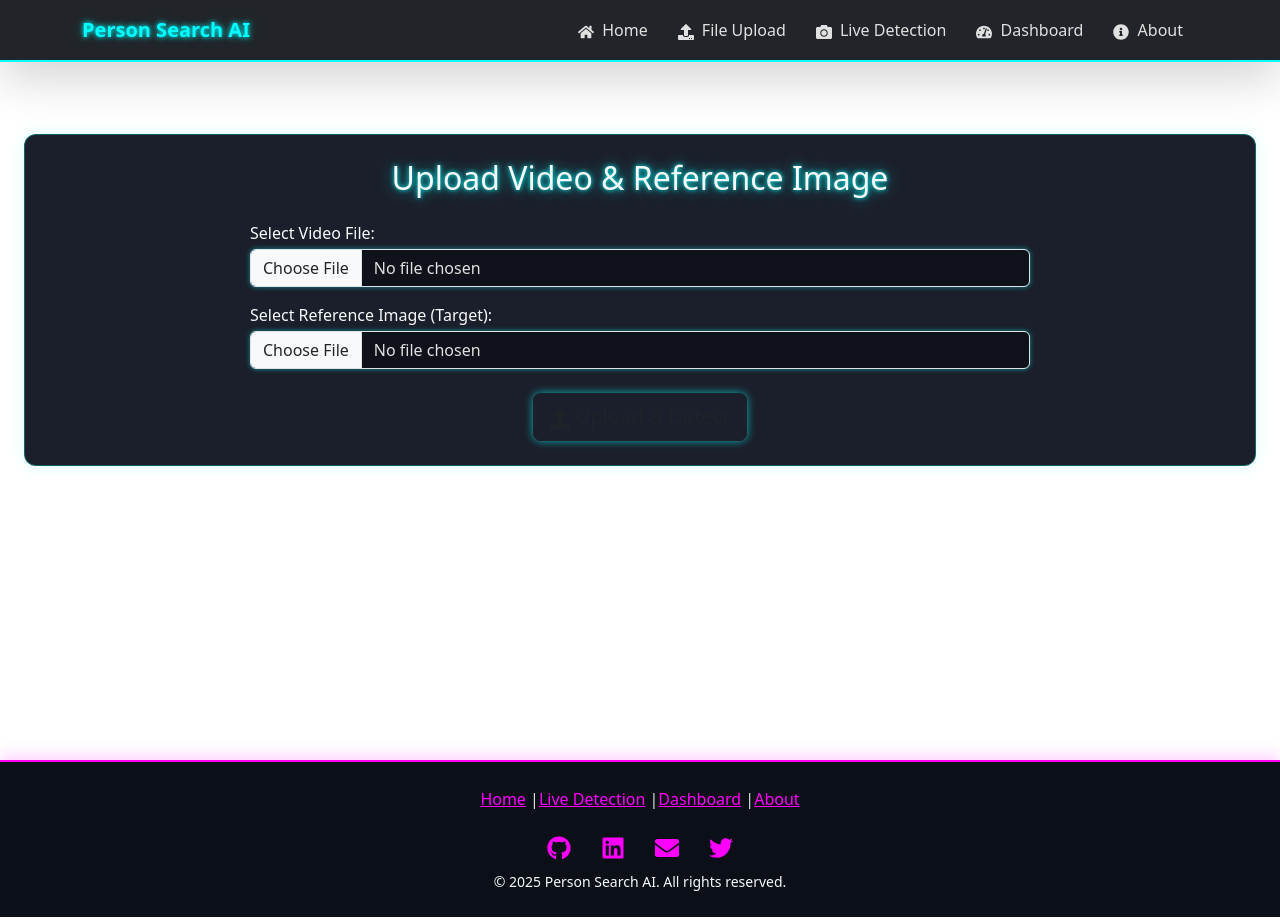
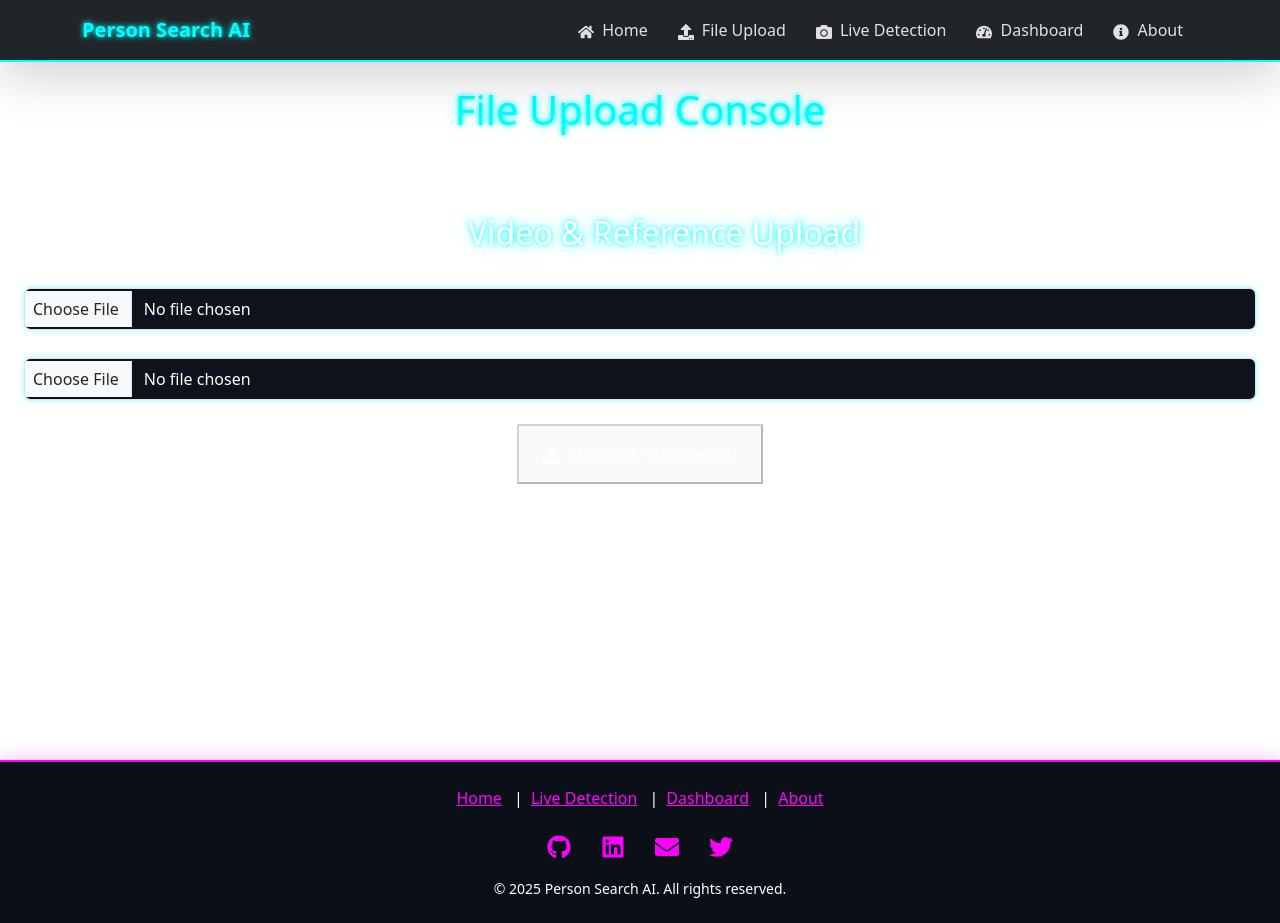
Before and after one commit to Immanuelonly01/AI-powered-Face-Identification-in-CCTV-Footage, a React (Vite) app in the folder frontend/: page /upload in a window 1280 px wide. Built offline with nearby package versions, Linux system fonts and the light colour scheme.

Commit message:
connect to frontend

```diff
--- a/frontend/src/components/FileUpload.jsx
+++ b/frontend/src/components/FileUpload.jsx
@@ -1,60 +1,138 @@
 import React, { useState } from "react";
 import axios from "axios";
-import { FaUpload } from "react-icons/fa";
+import { FaUpload, FaSpinner } from "react-icons/fa";
+import DetectionResults from "./DetectionResults.jsx"; // Assuming DetectionResults is imported
 
-export default function FileUpload({ onUpload }) {
-  const [video, setVideo] = useState(null);
-  const [image, setImage] = useState(null);
+export default function FileUpload() {
+    const [videoFile, setVideoFile] = useState(null);
+    const [refImageFile, setRefImageFile] = useState(null);
     const [loading, setLoading] = useState(false);
+    const [progress, setProgress] = useState(0);
+    const [results, setResults] = useState(null);
+    const [error, setError] = useState(null);
+    const [videoFilename, setVideoFilename] = useState('');
 
-  const handleUpload = async () => {
+    const handleSearchStart = () => {
         setLoading(true);
+        setResults(null);
+        setError(null);
+    };
+
+    const handleSearchComplete = (data, errMsg = null) => {
+        setLoading(false);
+        if (errMsg) {
+            setError(errMsg);
+            setResults(null);
+        } else if (data && data.results) {
+            setResults(data.results);
+            setVideoFilename(data.video_filename);
+            setError(null);
+        }
+    };
+
+
+    const handleUploadAndSearch = async (e) => {
+        e.preventDefault();
+        if (!videoFile || !refImageFile) {
+            alert("Please select both a video and a reference image.");
+            return;
+        }
+
+        handleSearchStart();
+        setLoading(true);
+        setProgress(0);
+
         const formData = new FormData();
-    formData.append("video", video);
-    formData.append("reference", image);
+        formData.append("video", videoFile);
+        formData.append("reference_image", refImageFile);
+
         try {
-      // NOTE: onUpload isn't defined here but assumes it's passed from a parent component (App or Home)
-      const res = await axios.post("http://localhost:5000/upload", formData);
-      onUpload && onUpload(res.data);
-      alert("Detection successful! Check dashboard.");
-    } catch (err) {
-      console.error(err);
-      alert("Upload failed. See console for details.");
+            const response = await axios.post("/api/upload_and_search", formData, {
+                onUploadProgress: (progressEvent) => {
+                    const percentCompleted = Math.round((progressEvent.loaded * 100) / progressEvent.total);
+                    setProgress(percentCompleted);
+                },
+            });
+
+            handleSearchComplete(response.data);
+
+        } catch (error) {
+            console.error('Search failed:', error);
+            const errMsg = error.response?.data?.error || 'An unexpected error occurred during search.';
+            handleSearchComplete(null, errMsg);
+        } finally {
+            setLoading(false);
+            setProgress(0);
         }
-    setLoading(false);
     };
 
     return (
-    <div className="upload-container text-center my-5 p-4 card-glow">
-      <h2 className="text-light mb-4">Upload Video & Reference Image</h2>
-      <div className="row justify-content-center">
-        <div className="col-md-8">
-          <label className="d-block text-start text-light mb-1">Select Video File:</label>
+        <div className="text-white">
+            <header className="text-center mb-10">
+                <h1 className="text-4xl font-extrabold text-cyan-400 neon-text">File Upload Console</h1>
+                <p className="text-lg text-gray-400">Upload video footage and a reference image to begin the automated search.</p>
+            </header>
+            <form onSubmit={handleUploadAndSearch} className="upload-container text-center my-5 p-6 bg-gray-800 rounded-lg shadow-2xl">
+                <h2 className="text-2xl text-white mb-6 font-semibold"><FaUpload className="inline me-2" /> Video & Reference Upload</h2>
+
+                <div className="grid md:grid-cols-2 gap-6 mb-6">
+                    <div>
+                        <label className="d-block text-start text-gray-300 mb-1">CCTV Video Footage (.mp4):</label>
                         <input
                             type="file"
                             accept="video/*"
-            onChange={e => setVideo(e.target.files[0])}
-            className="form-control form-control-dark mb-3"
+                            onChange={e => setVideoFile(e.target.files[0])}
+                            className="form-control form-control-dark w-full p-2 bg-gray-700 border-gray-600 rounded text-white"
+                            required
                         />
                     </div>
-        <div className="col-md-8">
-          <label className="d-block text-start text-light mb-1">Select Reference Image (Target):</label>
+                    <div>
+                        <label className="d-block text-start text-gray-300 mb-1">Reference Image (Face):</label>
                         <input
                             type="file"
                             accept="image/*"
-            onChange={e => setImage(e.target.files[0])}
-            className="form-control form-control-dark mb-4"
+                            onChange={e => setRefImageFile(e.target.files[0])}
+                            className="form-control form-control-dark w-full p-2 bg-gray-700 border-gray-600 rounded text-white"
+                            required
                         />
                     </div>
                 </div>
 
+                {(loading || progress > 0) && (
+                    <div className="mb-4 text-white">
+                        <p className="text-sm text-cyan-400 mb-1">{progress < 100 ? `Uploading: ${progress}%` : "Processing video with Deep Learning..."}</p>
+                        <div className="w-full bg-gray-700 rounded-full h-3">
+                            <div className="bg-cyan-500 h-3 rounded-full transition-all duration-500" style={{ width: `${progress}%` }}></div>
+                        </div>
+                    </div>
+                )}
+
                 <button
-        onClick={handleUpload}
-        disabled={!video || !image || loading}
-        className="btn btn-neon-primary btn-lg hover-scale"
+                    type="submit"
+                    disabled={!videoFile || !refImageFile || loading}
+                    className="w-full py-3 px-4 mt-4 text-lg text-white font-bold rounded-lg bg-indigo-600 hover:bg-indigo-700 transition duration-300 disabled:opacity-50 flex items-center justify-center"
                 >
-        <FaUpload /> {loading ? "Processing..." : "Upload & Detect"}
+                    {loading ? (
+                        <>
+                            <FaSpinner className="animate-spin me-2" /> Running Detection...
+                        </>
+                    ) : (
+                        <>
+                            <FaUpload className="me-2" /> Upload & Start Search
+                        </>
+                    )}
                 </button>
+            </form>
+
+            {error && (
+                <div className="mt-8 p-4 bg-red-900/50 border border-red-600 text-red-300 rounded-lg shadow-lg">
+                    <h3 className="font-bold">Error Processing Video:</h3>
+                    <p>{error}</p>
+                </div>
+            )}
+            {results && (
+                <DetectionResults results={results} videoFilename={videoFilename} />
+            )}
         </div>
     );
 }
--- a/frontend/src/components/Footer.jsx
+++ b/frontend/src/components/Footer.jsx
@@ -3,26 +3,26 @@ import { FaGithub, FaLinkedin, FaEnvelope, FaTwitter } from "react-icons/fa";
 
 export default function Footer() {
   return (
-    <footer className="footer mt-5">
+    <footer className="footer mt-5 p-4 bg-gray-800 text-white">
       <div className="container text-center">
         {/* Quick Links */}
         <div className="footer-links mb-3">
-          <a href="/">Home</a> |
-          <a href="/live">Live Detection</a> |
-          <a href="/dashboard">Dashboard</a> |
-          <a href="/about">About</a>
+          <a href="/" className="text-gray-400 hover:text-cyan-400 mx-2">Home</a> |
+          <a href="/live" className="text-gray-400 hover:text-cyan-400 mx-2">Live Detection</a> |
+          <a href="/dashboard" className="text-gray-400 hover:text-cyan-400 mx-2">Dashboard</a> |
+          <a href="/about" className="text-gray-400 hover:text-cyan-400 mx-2">About</a>
         </div>
 
         {/* Social Icons */}
-        <div className="social-icons mb-2">
-          <a href="https://github.com/" target="_blank" rel="noreferrer"><FaGithub /></a>
-          <a href="https://linkedin.com/" target="_blank" rel="noreferrer"><FaLinkedin /></a>
-          <a href="mailto:example@gmail.com"><FaEnvelope /></a>
-          <a href="https://twitter.com/" target="_blank" rel="noreferrer"><FaTwitter /></a>
+        <div className="social-icons mb-2 text-2xl space-x-4">
+          <a href="https://github.com/" target="_blank" rel="noreferrer" className="text-gray-400 hover:text-white"><FaGithub /></a>
+          <a href="https://linkedin.com/" target="_blank" rel="noreferrer" className="text-gray-400 hover:text-white"><FaLinkedin /></a>
+          <a href="mailto:example@gmail.com" className="text-gray-400 hover:text-white"><FaEnvelope /></a>
+          <a href="https://twitter.com/" target="_blank" rel="noreferrer" className="text-gray-400 hover:text-white"><FaTwitter /></a>
         </div>
 
         {/* Copyright */}
-        <div className="text-light small">
+        <div className="text-gray-500 small mt-3">
           &copy; {new Date().getFullYear()} Person Search AI. All rights reserved.
         </div>
       </div>
--- a/frontend/src/components/Home.jsx
+++ b/frontend/src/components/Home.jsx
@@ -1,14 +1,13 @@
-import React from "react";
+import React, { useState } from 'react';
+import { Link } from "react-router-dom";
 import { FaVideo, FaUserCheck, FaChartLine, FaBolt, FaUpload, FaCamera } from "react-icons/fa";
-import { Link } from "react-router-dom";
 
 export default function Home() {
     return (
         <div className="home-container">
-      {/* Hero Section */}
-      <section className="hero-section text-center mb-5 p-4 p-md-5">
-        <h1>Automated Person Search AI 🤖</h1>
-        <p className="lead mt-3 mb-4 text-light">
+            <section className="hero-section text-center mb-5 p-4 p-md-5 bg-gray-800 rounded-lg shadow-xl">
+                <h1 className="text-4xl font-extrabold text-cyan-400 neon-text">Automated Person Search AI 🤖</h1>
+                <p className="lead mt-3 mb-4 text-gray-300">
                     Harnessing **YOLOv5** and **ArcFace** for instant, high-accuracy target detection in video surveillance and live feeds.
                 </p>
                 <div className="hero-buttons d-flex justify-content-center gap-3 flex-wrap">
@@ -21,47 +20,34 @@ export default function Home() {
                 </div>
             </section>
 
-      {/* Feature Cards Section - The core functionality */}
-      <section className="features-section">
-        <h2 className="text-center mb-5">Core System Capabilities</h2>
-        <div className="features-container">
+            <section className="features-section mt-10">
+                <h2 className="text-center text-white mb-5 text-3xl font-bold">Core System Capabilities</h2>
+                <div className="grid md:grid-cols-2 lg:grid-cols-4 gap-6 text-white">
 
-          <div className="feature-card">
-            <FaVideo className="feature-icon" />
-            <h3>Video Processing</h3>
-            <p>Upload large video files for frame-by-frame analysis and target tracking using deep learning models.</p>
+                    <div className="feature-card bg-gray-800 p-6 rounded-lg shadow-lg border border-gray-700">
+                        <FaVideo className="feature-icon text-cyan-400 text-4xl mb-3" />
+                        <h3 className="text-xl font-semibold mb-2">Video Processing</h3>
+                        <p className="text-sm text-gray-400">Upload large video files for frame-by-frame analysis and target tracking using deep learning models.</p>
                     </div>
 
-          <div className="feature-card">
-            <FaUserCheck className="feature-icon" />
-            <h3>High-Accuracy ID</h3>
-            <p>Utilizes the robust **ArcFace** algorithm for biometric verification against a reference image.</p>
+                    <div className="feature-card bg-gray-800 p-6 rounded-lg shadow-lg border border-gray-700">
+                        <FaUserCheck className="feature-icon text-cyan-400 text-4xl mb-3" />
+                        <h3 className="text-xl font-semibold mb-2">High-Accuracy ID</h3>
+                        <p className="text-sm text-gray-400">Utilizes the robust **ArcFace** algorithm for biometric verification against a reference image.</p>
                     </div>
 
-          <div className="feature-card">
-            <FaChartLine className="feature-icon" />
-            <h3>Real-time Dashboard</h3>
-            <p>Visualize all detection events, including timestamps, frames, and similarity scores, in an interactive panel.</p>
+                    <div className="feature-card bg-gray-800 p-6 rounded-lg shadow-lg border border-gray-700">
+                        <FaChartLine className="feature-icon text-cyan-400 text-4xl mb-3" />
+                        <h3 className="text-xl font-semibold mb-2">Real-time Dashboard</h3>
+                        <p className="text-sm text-gray-400">Visualize all detection events, including timestamps, frames, and similarity scores, in an interactive panel.</p>
                     </div>
 
-          <div className="feature-card">
-            <FaBolt className="feature-icon" />
-            <h3>Instant Alerts</h3>
-            <p>Configure automated notifications via **Email or Telegram** upon successful target identification.</p>
+                    <div className="feature-card bg-gray-800 p-6 rounded-lg shadow-lg border border-gray-700">
+                        <FaBolt className="feature-icon text-cyan-400 text-4xl mb-3" />
+                        <h3 className="text-xl font-semibold mb-2">Instant Alerts</h3>
+                        <p className="text-sm text-gray-400">Configure automated notifications via **Email or Telegram** upon successful target identification.</p>
                     </div>
                 </div>
-      </section>
-
-      {/* Highlight/Technology Section */}
-      <section className="highlight-section my-5 p-4">
-        <h2>Deep Learning Power: YOLOv5 + ArcFace</h2>
-        <p className="text-center text-light">Our system combines industry-leading models for unparalleled performance and reliability.</p>
-        <ul className="list-unstyled tech-list">
-          <li>💡 **YOLOv5** for rapid and accurate object (face) detection.</li>
-          <li>🚀 **ArcFace** for generating highly discriminative face embeddings.</li>
-          <li>📊 Interactive dashboard to track all detections instantly.</li>
-          <li>✅ Easy to use, secure, and scalable API-driven architecture.</li>
-        </ul>
             </section>
         </div>
     );
```
Lines whose indentation alone changed are shown as unchanged.
